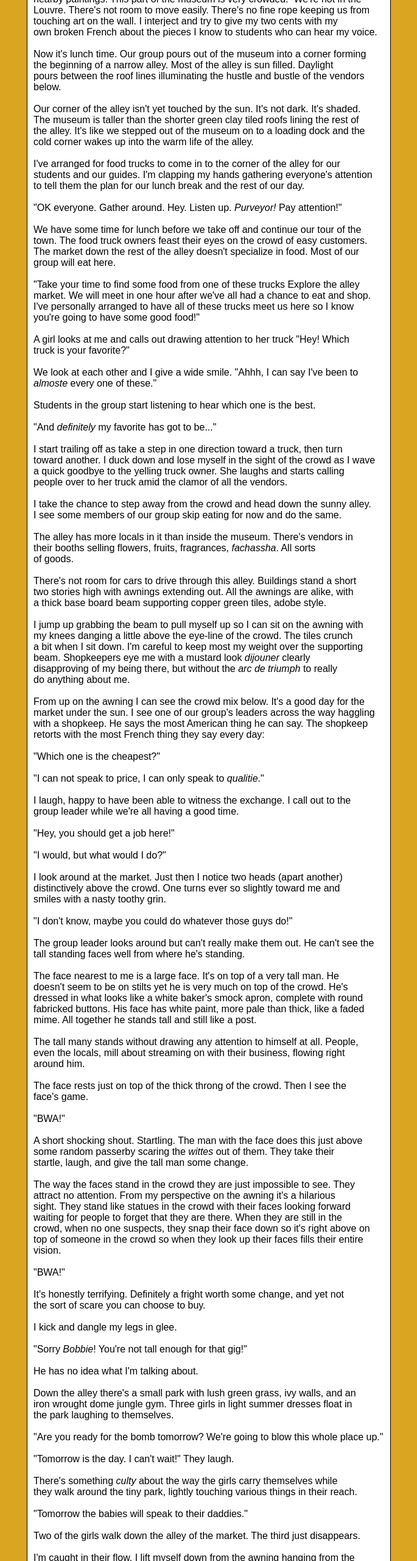
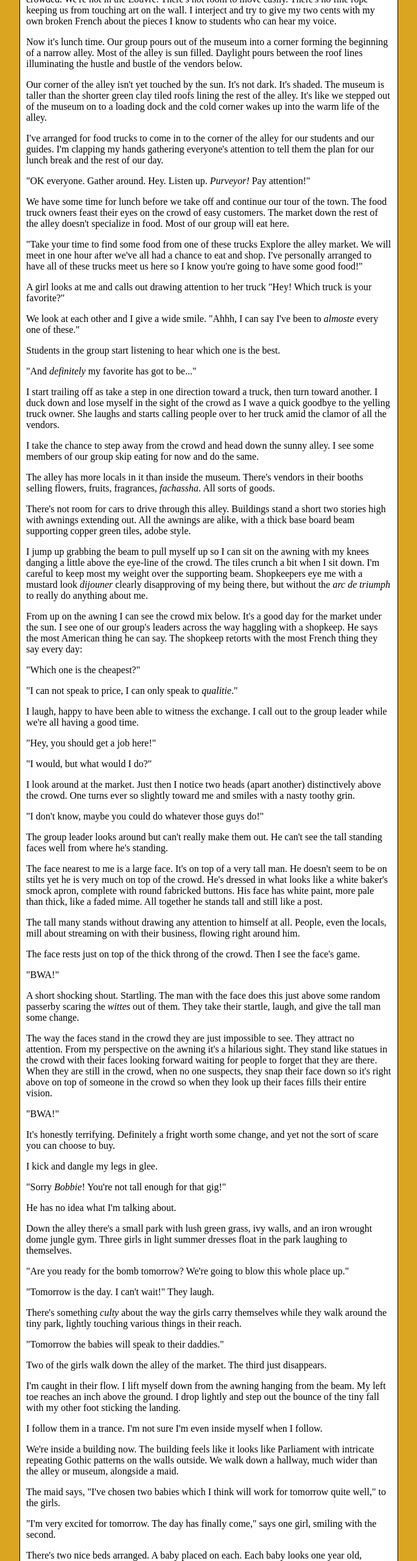
Before and after one commit to geluso/a_la_dream_petite_franciose, a plain HTML site: page index.html in a window 1280 px wide. Shown: the part 220-2780 px from the top of the page at 61% size, without its empty margins (297-982 px from the left). Drawn offline with Linux system fonts and the light colour scheme.

Commit message:
using paragraphs instead of pre to accomodate safari mobile

```diff
--- a/index.html
+++ b/index.html
@@ -16,12 +16,8 @@
         background-color: white;
         border: solid black 1px;
         margin: auto;
-        width: 36em;
         padding: 10px;
-      }
-
-      pre {
-        font-family: arial;
+        max-width: 600px;
       }
     </style>
   </head>
@@ -31,7 +27,7 @@
       <h1><i>a la Dream Petite Franciose</i></h1>
       <h4>by Steve Geluso</h4>
 
-      <pre>
+<p>
 I'm a tour guide, or something. Leading a group of students through a French
 museum.  It is a very busy day. Our group is mixing shoulder to shoulder with
 the crowd. Everyone is milling about. Different tour guides shout and speak
@@ -40,110 +36,170 @@ nearby paintings. This part of the museum is very crowded.  We're not in the
 Louvre. There's not room to move easily. There's no fine rope keeping us from
 touching art on the wall. I interject and try to give my two cents with my
 own broken French about the pieces I know to students who can hear my voice.
+</p>
 
+<p>
 Now it's lunch time. Our group pours out of the museum into a corner forming
 the beginning of a narrow alley. Most of the alley is sun filled. Daylight
 pours between the roof lines illuminating the hustle and bustle of the vendors
 below.
+</p>
 
+<p>
 Our corner of the alley isn't yet touched by the sun. It's not dark. It's shaded.
 The museum is taller than the shorter green clay tiled roofs lining the rest of
 the alley. It's like we stepped out of the museum on to a loading dock and the
 cold corner wakes up into the warm life of the alley.
+</p>
 
+<p>
 I've arranged for food trucks to come in to the corner of the alley for our
 students and our guides. I'm clapping my hands gathering everyone's attention
 to tell them the plan for our lunch break and the rest of our day.
+</p>
 
+<p>
 "OK everyone. Gather around. Hey. Listen up. <i>Purveyor!</i> Pay attention!"
+</p>
 
+<p>
 We have some time for lunch before we take off and continue our tour of the
 town. The food truck owners feast their eyes on the crowd of easy customers.
 The market down the rest of the alley doesn't specialize in food. Most of our
 group will eat here.
+</p>
 
+<p>
 "Take your time to find some food from one of these trucks Explore the alley
 market. We will meet in one hour after we've all had a chance to eat and shop.
 I've personally arranged to have all of these trucks meet us here so I know
 you're going to have some good food!"
+</p>
 
+<p>
 A girl looks at me and calls out drawing attention to her truck "Hey! Which
 truck is your favorite?"
+</p>
 
+<p>
 We look at each other and I give a wide smile. "Ahhh, I can say I've been to
 <i>almoste</i> every one of these."
+</p>
 
+<p>
 Students in the group start listening to hear which one is the best.
+</p>
 
+<p>
 "And <i>definitely</i> my favorite has got to be..."
+</p>
 
+<p>
 I start trailing off as take a step in one direction toward a truck, then turn
 toward another. I duck down and lose myself in the sight of the crowd as I wave
 a quick goodbye to the yelling truck owner. She laughs and starts calling
 people over to her truck amid the clamor of all the vendors.
+</p>
 
+<p>
 I take the chance to step away from the crowd and head down the sunny alley.
 I see some members of our group skip eating for now and do the same.
+</p>
 
+<p>
 The alley has more locals in it than inside the museum. There's vendors in
 their booths selling flowers, fruits, fragrances, <i>fachassha</i>. All sorts
 of goods.
+</p>
 
+<p>
 There's not room for cars to drive through this alley. Buildings stand a short
 two stories high with awnings extending out. All the awnings are alike, with
 a thick base board beam supporting copper green tiles, adobe style.
+</p>
 
+<p>
 I jump up grabbing the beam to pull myself up so I can sit on the awning with
 my knees danging a little above the eye-line of the crowd. The tiles crunch
 a bit when I sit down. I'm careful to keep most my weight over the supporting
 beam. Shopkeepers eye me with a mustard look <i>dijouner</i> clearly
 disapproving of my being there, but without the <i>arc de triumph</i> to really
 do anything about me.
+</p>
 
+<p>
 From up on the awning I can see the crowd mix below. It's a good day for the
 market under the sun. I see one of our group's leaders across the way haggling
 with a shopkeep. He says the most American thing he can say. The shopkeep
 retorts with the most French thing they say every day:
+</p>
 
+<p>
 "Which one is the cheapest?"
+</p>
 
+<p>
 "I can not speak to price, I can only speak to <i>qualitie</i>."
+</p>
 
+<p>
 I laugh, happy to have been able to witness the exchange. I call out to the
 group leader while we're all having a good time.
+</p>
 
+<p>
 "Hey, you should get a job here!"
+</p>
 
+<p>
 "I would, but what would I do?"
+</p>
 
+<p>
 I look around at the market. Just then I notice two heads (apart another)
 distinctively above the crowd. One turns ever so slightly toward me and
 smiles with a nasty toothy grin.
+</p>
 
+<p>
 "I don't know, maybe you could do whatever those guys do!"
+</p>
 
+<p>
 The group leader looks around but can't really make them out. He can't see the
 tall standing faces well from where he's standing.
+</p>
 
+<p>
 The face nearest to me is a large face. It's on top of a very tall man. He
 doesn't seem to be on stilts yet he is very much on top of the crowd. He's
 dressed in what looks like a white baker's smock apron, complete with round
 fabricked buttons. His face has white paint, more pale than thick, like a faded
 mime. All together he stands tall and still like a post.
+</p>
 
+<p>
 The tall many stands without drawing any attention to himself at all. People,
 even the locals, mill about streaming on with their business, flowing right
 around him.
+</p>
 
+<p>
 The face rests just on top of the thick throng of the crowd. Then I see the
 face's game.
+</p>
 
+<p>
 "BWA!"
+</p>
 
+<p>
 A short shocking shout. Startling. The man with the face does this just above
 some random passerby scaring the <i>wittes</i> out of them. They take their
 startle, laugh, and give the tall man some change.
+</p>
 
+<p>
 The way the faces stand in the crowd they are just impossible to see. They
 attract no attention. From my perspective on the awning it's a hilarious
 sight. They stand like statues in the crowd with their faces looking forward
@@ -151,89 +207,143 @@ waiting for people to forget that they are there. When they are still in the
 crowd, when no one suspects, they snap their face down so it's right above on
 top of someone in the crowd so when they look up their faces fills their entire
 vision.
+</p>
 
+<p>
 "BWA!"
+</p>
 
+<p>
 It's honestly terrifying. Definitely a fright worth some change, and yet not
 the sort of scare you can choose to buy.
+</p>
 
+<p>
 I kick and dangle my legs in glee.
+</p>
 
+<p>
 "Sorry <i>Bobbie</i>! You're not tall enough for that gig!"
+</p>
 
+<p>
 He has no idea what I'm talking about.
+</p>
 
+<p>
 Down the alley there's a small park with lush green grass, ivy walls, and an
 iron wrought dome jungle gym. Three girls in light summer dresses float in
 the park laughing to themselves.
+</p>
 
+<p>
 "Are you ready for the bomb tomorrow? We're going to blow this whole place up."
+</p>
 
+<p>
 "Tomorrow is the day. I can't wait!" They laugh.
+</p>
 
+<p>
 There's something <i>culty</i> about the way the girls carry themselves while
 they walk around the tiny park, lightly touching various things in their reach.
+</p>
 
+<p>
 "Tomorrow the babies will speak to their daddies."
+</p>
 
+<p>
 Two of the girls walk down the alley of the market. The third just disappears.
+</p>
 
+<p>
 I'm caught in their flow. I lift myself down from the awning hanging from the
 beam. My left toe reaches an inch above the ground. I drop lightly and step out
 the bounce of the tiny fall with my other foot sticking the landing.
+</p>
 
+<p>
 I follow them in a trance. I'm not sure I'm even inside myself when I follow.
+</p>
 
+<p>
 We're inside a building now. The building feels like it looks like Parliament
 with intricate repeating Gothic patterns on the walls outside. We walk down a
 hallway, much wider than the alley or museum, alongside a maid.
+</p>
 
+<p>
 The maid says, "I've chosen two babies which I think will work for tomorrow
 quite well," to the girls.
+</p>
 
+<p>
 "I'm very excited for tomorrow. The day has finally come," says one girl,
 smiling with the second.
+</p>
 
+<p>
 There's two nice beds arranged. A baby placed on each. Each baby looks one
 year old, dressed wrapped up in fine shiny fabric. The fabrics is a deep, rich,
 royal, purple and green. There's fabric gold crossed crowns around their heads.
 Each baby is swaddled up thoroughly with no arms or feet outside the comfort of
 the swaddling.
+</p>
 
+<p>
 Now I'm in a room alone with the babies. They're laying on a couch but not set
 down quite yet together, unsettling. I move to pick one up and arrange them so
 they won't fall off the couch. I pick up the baby and cradle it close to my
 chest as I rearrange him.
+</p>
 
+<p>
 "Will we be able to speak to our daddies tomorrow?" the baby says.
+</p>
 
+<p>
 The babies don't look like they're old enough to speak.
+</p>
 
+<p>
 It's voice sounds years above it's age. Like a sure-minded six year old shifted
 out of wholeness. The voice is dry but thick and rattling and wispy. The words
 in the middle of the sentence drop in tone to sound spoken by an eighty
 year-old. Then the words rise back to sounding like the honest question of
 a six-year old. The voice warbles and echoes in itself and nothing about it
 is right.
+</p>
 
+<p>
 I respond strangely with what feels like an aborted possession. With my own
 will I speak trying to match the tone I just heard.
+</p>
 
+<p>
 "Yes, you'll be able to speak to your daddies tomorrow." I don't understand
 the meaning of the words I'm saying.
+</p>
 
+<p>
 The next day arrives. I'm in a square. It's in an open part of town unsurrounded
 by walls like the museum, and alley and manor house before. My tour group is
 nowhere to be seen. They seem to have taken care of taking care of themselves
 now.
+</p>
 
+<p>
 A dance <i>troupe</i> appears dressed in dazzling red sequins, smiling from
 ear to ear. They dance absolutely <i>staccato</i>, full of life, making
 snappy, controlled, jagged movements. Two men dance with the group smiling,
 shaking their shoulders.
+</p>
 
+<p>
 The performance is the bomb. The babies seem all grown up <i>attaché</i>. The
 town continues on with it's idyllic life as I fade away.
+</p>
+
       </pre>
     </div>
   </body>
```
